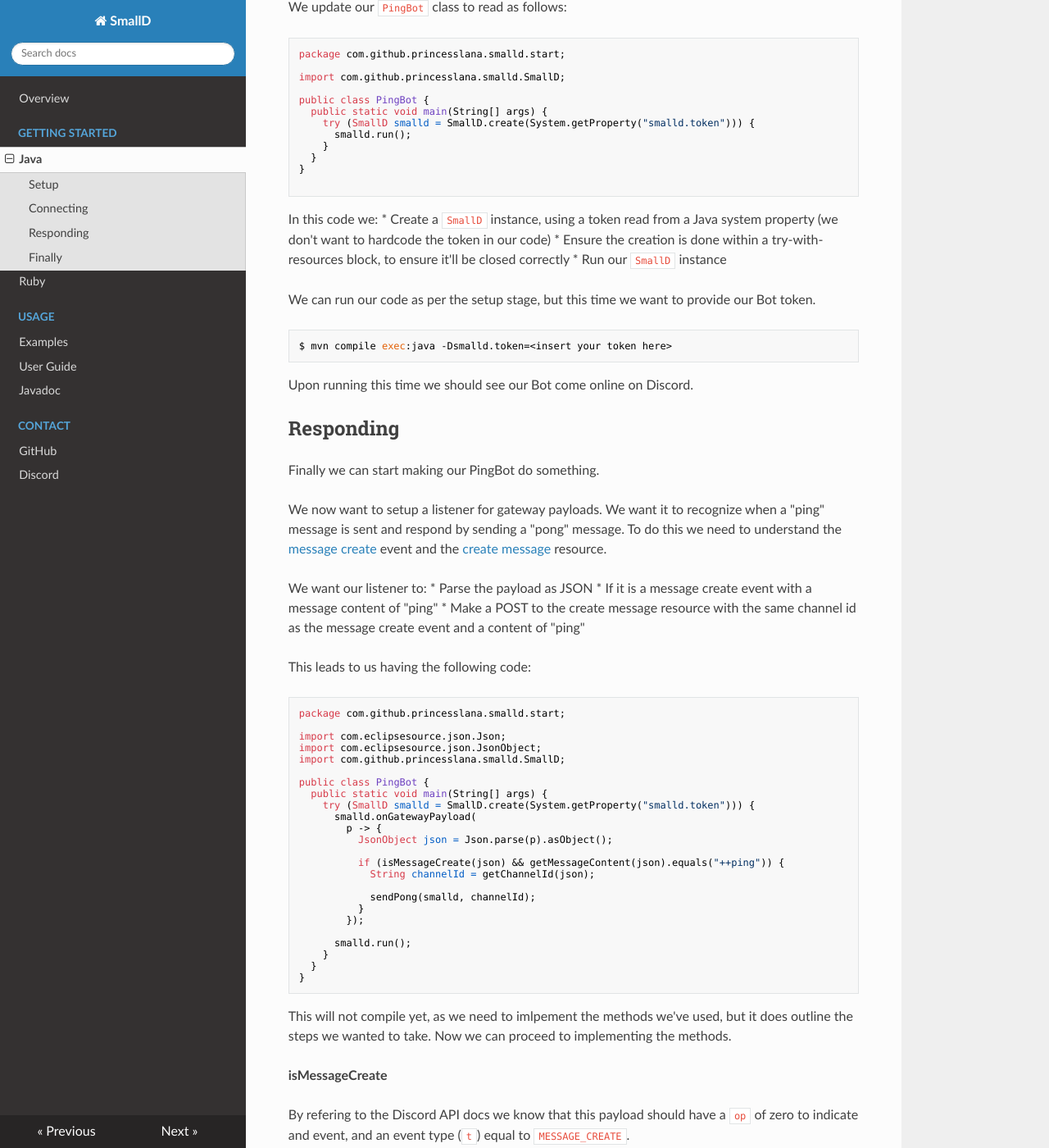
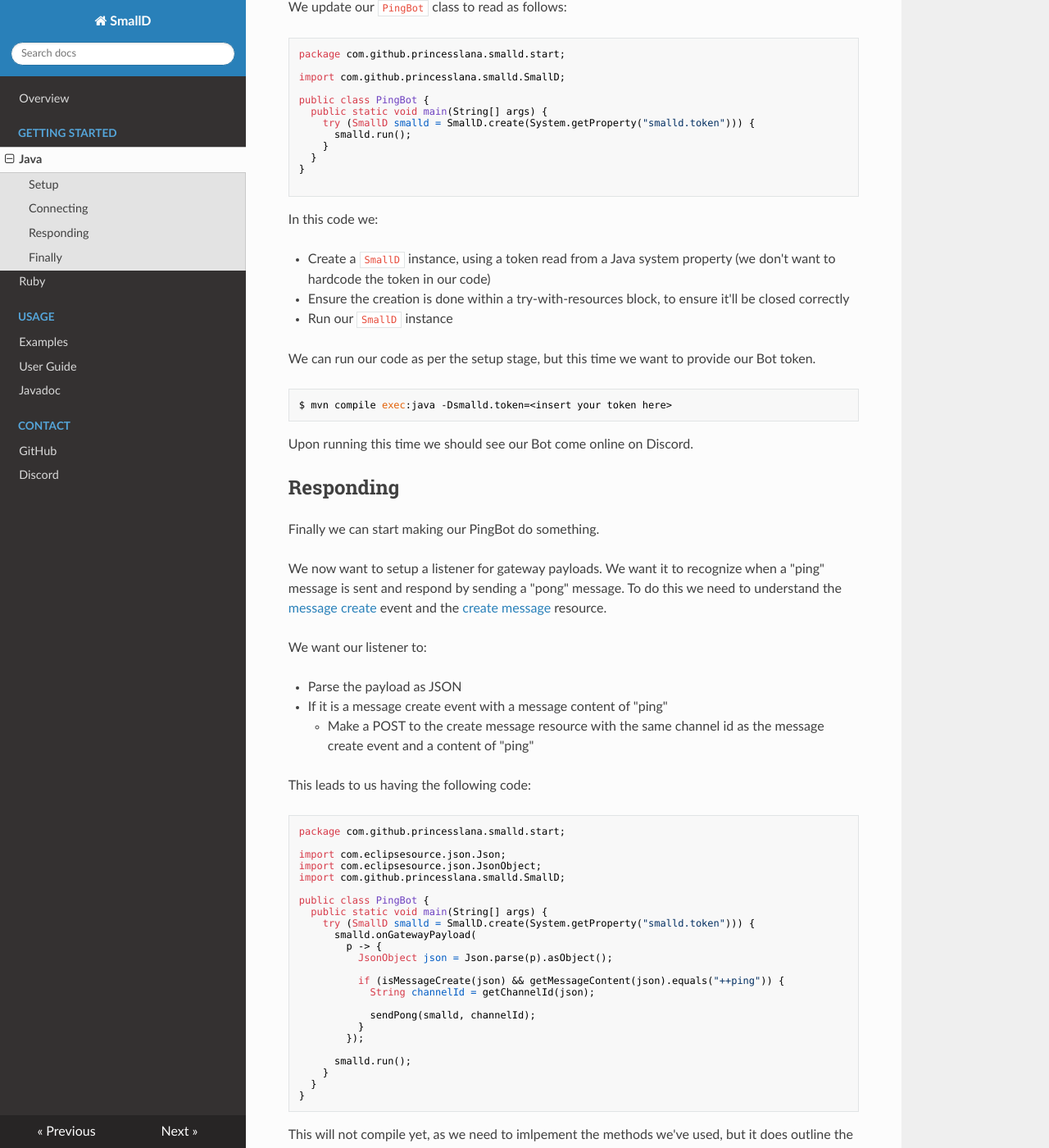
Before and after one commit to princesslana/smalld, an MkDocs documentation site: the page built from docs/getting_started/java.md, in a window 1280 px wide and 1400 px high, scrolled down 1977 px. Shown: the whole window at 82% size. Built offline with MkDocs 1.6.1, drawn with Linux system fonts in a browser that asks for light colours; nearby versions of some CDN libraries; some of the changed text lies outside the part shown.

Commit message:
📖 DOC: Fix errors based on feedback

````diff
--- a/docs/getting_started/java.md
+++ b/docs/getting_started/java.md
@@ -6,9 +6,9 @@ This bot will respond with the message "pong" when a user sends "++ping".
 
 To complete this project you should already have a token for your bot account.
 To run your bot you should have invited it to a server also.
-The fine folks of [discord.py](https://discordpy.readthedocs.io/) have a write up on how to do that [on their site](https://discordpy.readthedocs.io/en/latest/discord.html)
+The fine folks of [discord.py](https://discordpy.readthedocs.io/) have a write up on how to do that [on their site](https://discordpy.readthedocs.io/en/latest/discord.html).
 
-The full code, as will be completed by the end of this guide, is available on [GitHub](https://github.com/princesslana/smalld-gettingstarted/tree/master/java)
+The full code, as will be completed by the end of this guide, is available on [GitHub](https://github.com/princesslana/smalld-gettingstarted/tree/master/java).
 
 
 ## Setup
@@ -117,6 +117,7 @@ public class PingBot {
 ```
 
 In this code we:
+
 * Create a `SmallD` instance, using a token read from a Java system property (we don't want to hardcode the token in our code)
 * Ensure the creation is done within a try-with-resources block, to ensure it'll be closed correctly
 * Run our `SmallD` instance
@@ -137,9 +138,10 @@ We want it to recognize when a "ping" message is sent and respond by sending a "
 To do this we need to understand the [message create](https://discord.com/developers/docs/topics/gateway#message-create) event and the [create message](https://discord.com/developers/docs/resources/channel#create-message) resource.
 
 We want our listener to:
+
 * Parse the payload as JSON
 * If it is a message create event with a message content of "ping"
-  * Make a POST to the create message resource with the same channel id as the message create event and a content of "ping"
+    * Make a POST to the create message resource with the same channel id as the message create event and a content of "ping"
 
 This leads to us having the following code:
 ```java
@@ -174,7 +176,7 @@ outline the steps we wanted to take. Now we can proceed to implementing the meth
 
 **isMessageCreate**
 
-By refering to the Discord API docs we know that this payload should have a `op` of zero to indicate and event, and an event type (`t`) equal to `MESSAGE_CREATE`.
+By referring to the Discord API docs we know that this payload should have an `op` of zero to indicate an event, and an event type (`t`) equal to `MESSAGE_CREATE`.
 
 ```java
   private static boolean isMessageCreate(JsonObject json) {
@@ -228,6 +230,6 @@ able to make it respond by sending a `ping` message.
 $ mvn compile exec:java -Dsmalld.token=<insert your token here>
 ```
 
-If it does not work as you expecte take a check of the [GitHub repo](https://github.com/princesslana/smalld-gettingstarted/tree/master/java) to compare it to your code, and if that doesn't work feel free to get in touch via the details [here.](https://github.com/princesslana/smalld/blob/master/CONTRIBUTING.md)
+If it does not work as you expected check the [GitHub repo](https://github.com/princesslana/smalld-gettingstarted/tree/master/java) to compare it to your code, and if that doesn't work feel free to get in touch.
 
 Happy Coding!
````
Also changed, not shown: other parts of docs/getting_started/java.md (+1 -1 lines), docs/index.md (+1 -1 lines), docs/user_guide.md (+2 -2 lines).
